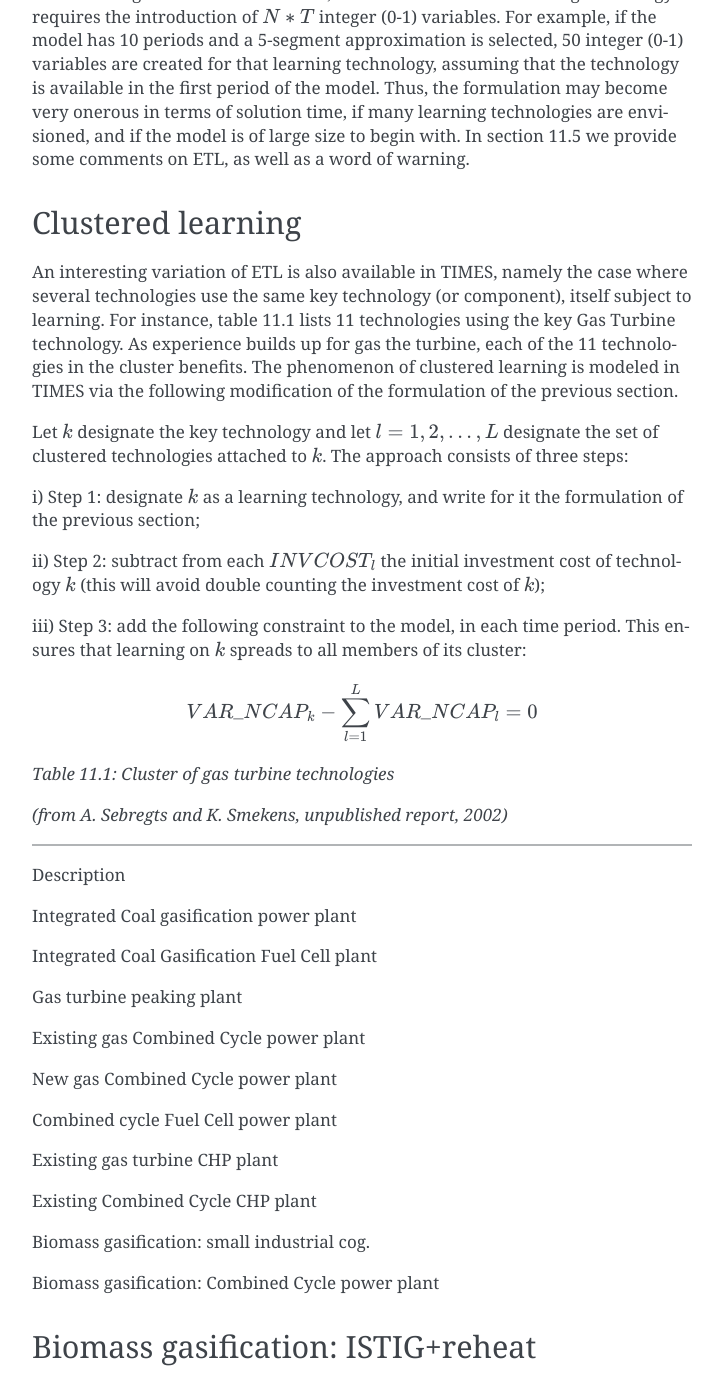
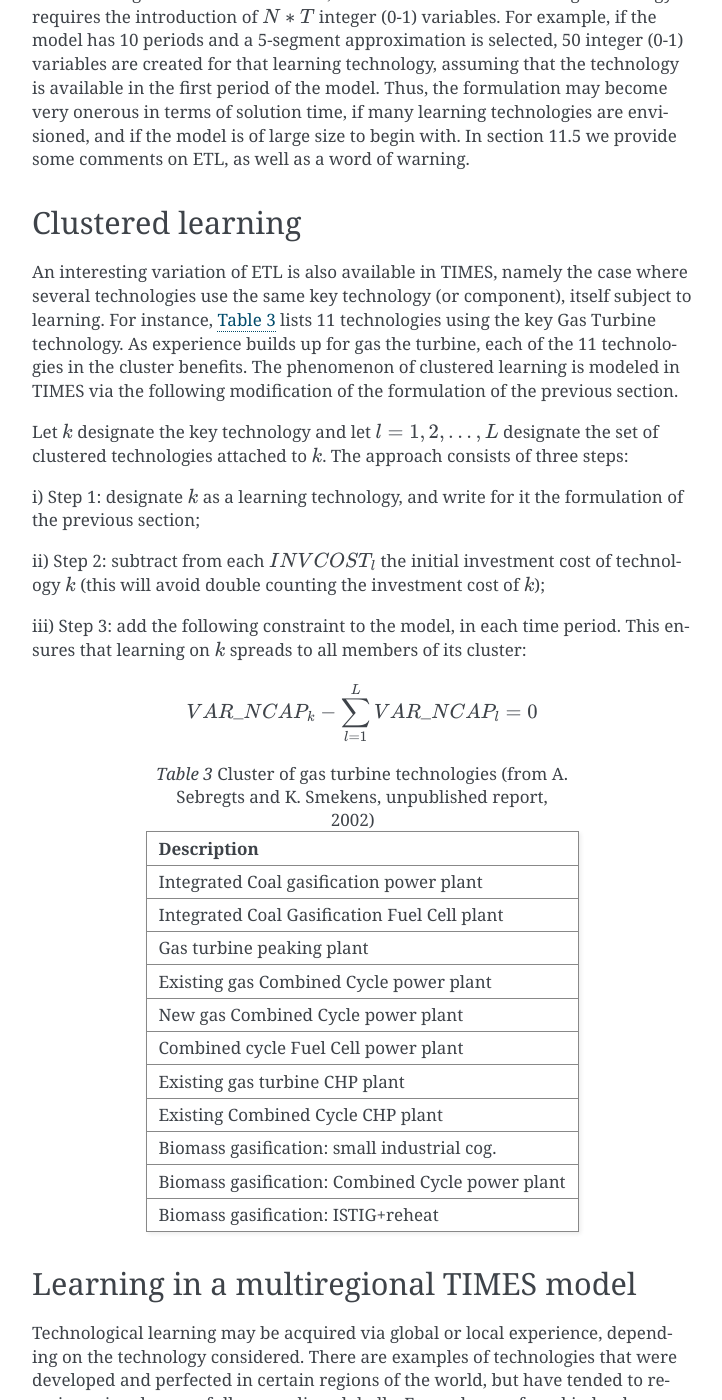
Before and after one commit to experimentarium/times, a Sphinx documentation site: the page built from docs/part-1/11-tech-learning.md, in a window 1280 px wide and 1400 px high, scrolled down 6246 px. Shown: the whole window, without its empty margins (388-1110 px from the left). Built offline with Sphinx 7.4.7, drawn with Linux system fonts in a browser that asks for light colours; some of the changed text lies outside the part shown.

Commit message:
Finish part I

```diff
--- a/docs/part-1/11-tech-learning.md
+++ b/docs/part-1/11-tech-learning.md
@@ -128,7 +128,7 @@ Summarizing the above formulation, we observe that each learning technology requ
 
 ## Clustered learning
 
-An interesting variation of ETL is also available in TIMES, namely the case where several technologies use the same key technology (or component), itself subject to learning. For instance, table 11.1 lists 11 technologies using the key Gas Turbine technology. As experience builds up for gas the turbine, each of the 11 technologies in the cluster benefits. The phenomenon of clustered learning is modeled in TIMES via the following modification of the formulation of the previous section.
+An interesting variation of ETL is also available in TIMES, namely the case where several technologies use the same key technology (or component), itself subject to learning. For instance, {numref}`gas-turbine-tech-cluster` lists 11 technologies using the key Gas Turbine technology. As experience builds up for gas the turbine, each of the 11 technologies in the cluster benefits. The phenomenon of clustered learning is modeled in TIMES via the following modification of the formulation of the previous section.
 
 Let $k$ designate the key technology and let $l = 1, 2, ...,L$ designate the set of clustered technologies attached to $k$. The approach consists of three steps:
 
@@ -140,35 +140,23 @@ iii) Step 3: add the following constraint to the model, in each time period. Thi
 
 $$VAR\_NCAP_{k} - \sum_{l = 1}^{L}{VAR\_NCAP_{l} = 0}$$
 
-*Table 11.1: Cluster of gas turbine technologies*
+:::{table} Cluster of gas turbine technologies (from A. Sebregts and K. Smekens, unpublished report, 2002)
+:name: gas-turbine-tech-cluster
 
-*(from A. Sebregts and K. Smekens, unpublished report, 2002)*
-
-  -----------------------------------------------------------------------
-  Description
-
-  Integrated Coal gasification power plant
-
-  Integrated Coal Gasification Fuel Cell plant
-
-  Gas turbine peaking plant
-
-  Existing gas Combined Cycle power plant
-
-  New gas Combined Cycle power plant
-
-  Combined cycle Fuel Cell power plant
-
-  Existing gas turbine CHP plant
-
-  Existing Combined Cycle CHP plant
-
-  Biomass gasification: small industrial cog.
-
-  Biomass gasification: Combined Cycle power plant
-
-  Biomass gasification: ISTIG+reheat
-  -----------------------------------------------------------------------
+| Description                                      |
+| ------------------------------------------------ |
+| Integrated Coal gasification power plant         |
+| Integrated Coal Gasification Fuel Cell plant     |
+| Gas turbine peaking plant                        |
+| Existing gas Combined Cycle power plant          |
+| New gas Combined Cycle power plant               |
+| Combined cycle Fuel Cell power plant             |
+| Existing gas turbine CHP plant                   |
+| Existing Combined Cycle CHP plant                |
+| Biomass gasification: small industrial cog.      |
+| Biomass gasification: Combined Cycle power plant |
+| Biomass gasification: ISTIG+reheat               |
+:::
 
 ## Learning in a multiregional TIMES model
 
```
Also changed, not shown: docs/part-1/05-times-optimisation.md (+55 -84 lines).
